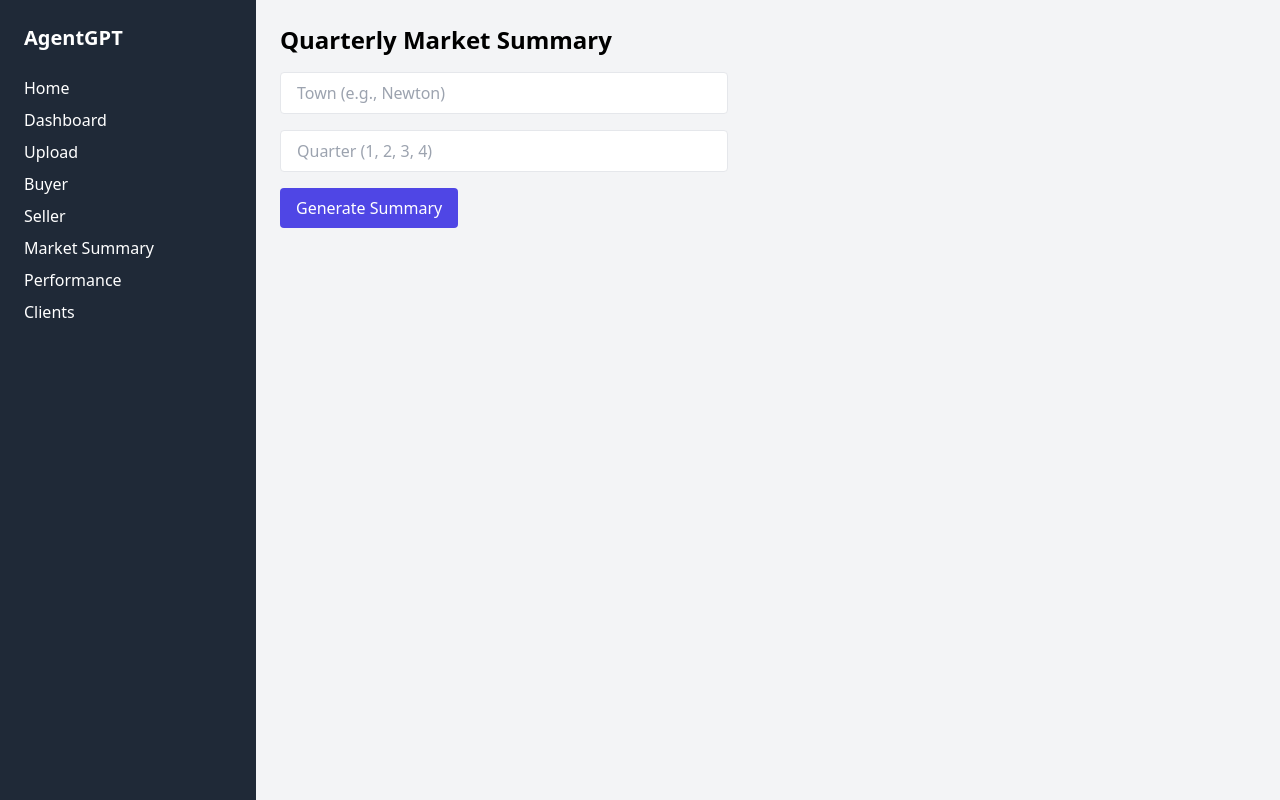
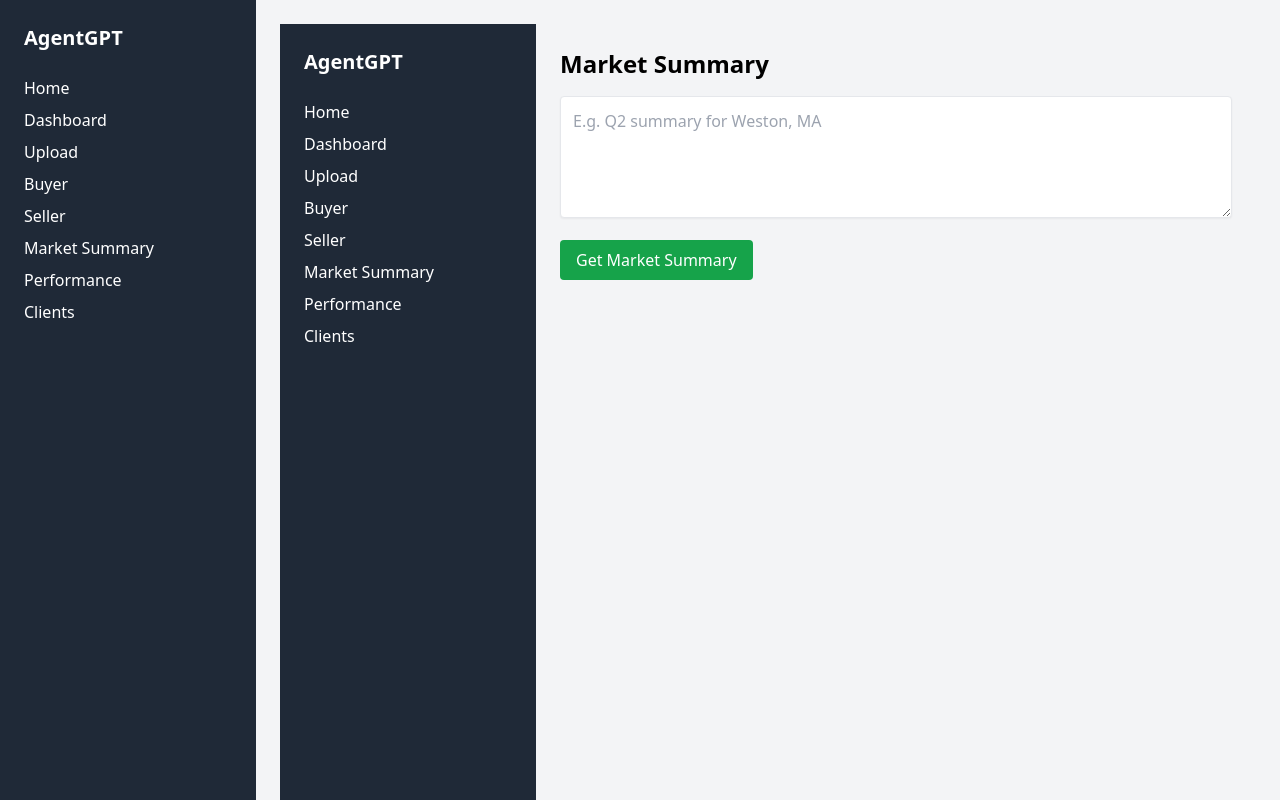
Before and after one commit to malsarraf98/agentgpt-prototype, a Next.js app: page /market-summary in a window 1280 px wide. Built offline with nearby package versions, Linux system fonts and the light colour scheme.

Commit message:
Update market-summary.js

```diff
--- a/pages/market-summary.js
+++ b/pages/market-summary.js
@@ -1,72 +1,52 @@
 import { useState } from "react";
+import Layout from "../components/Layout";
 
 export default function MarketSummary() {
-  const [formData, setFormData] = useState({
-    town: "",
-    quarter: ""
-  });
+  const [prompt, setPrompt] = useState("");
+  const [result, setResult] = useState("");
+  const [loading, setLoading] = useState(false);
 
-  const [summary, setSummary] = useState(null);
+  const handleSubmit = async (e) => {
+    e.preventDefault();
+    setLoading(true);
+    setResult("");
 
-  const handleChange = (e) => {
-    setFormData({ ...formData, [e.target.name]: e.target.value });
-  };
+    const res = await fetch("/api/market-summary", {
+      method: "POST",
+      headers: { "Content-Type": "application/json" },
+      body: JSON.stringify({ prompt }),
+    });
 
-  const handleSubmit = (e) => {
-    e.preventDefault();
-
-    setSummary({
-      stats: {
-        totalSales: 112,
-        medianPrice: "$1.43M",
-        medianDOM: 8,
-        overAsk: "64%"
-      },
-      commentary: `In Q${formData.quarter}, ${formData.town} saw strong demand with 64% of homes selling above asking. Inventory remains low, keeping competition high. The median sale price climbed slightly while time on market dropped to just 8 days.`
-    });
+    const data = await res.json();
+    setResult(data.result);
+    setLoading(false);
   };
 
   return (
-    <div>
-      <h1 className="text-2xl font-bold mb-4">Quarterly Market Summary</h1>
-      <form onSubmit={handleSubmit} className="space-y-4 max-w-md">
-        <input
-          name="town"
-          placeholder="Town (e.g., Newton)"
-          className="w-full px-4 py-2 border rounded"
-          onChange={handleChange}
-        />
-        <input
-          name="quarter"
-          placeholder="Quarter (1, 2, 3, 4)"
-          className="w-full px-4 py-2 border rounded"
-          onChange={handleChange}
+    <Layout>
+      <h1 className="text-2xl font-bold mb-4">Market Summary</h1>
+      <form onSubmit={handleSubmit} className="mb-6 space-y-4">
+        <textarea
+          className="w-full p-3 border rounded shadow-sm"
+          rows={4}
+          placeholder="E.g. Q2 summary for Weston, MA"
+          value={prompt}
+          onChange={(e) => setPrompt(e.target.value)}
         />
         <button
           type="submit"
-          className="bg-indigo-600 text-white px-4 py-2 rounded hover:bg-indigo-700"
+          className="bg-green-600 text-white px-4 py-2 rounded hover:bg-green-700"
+          disabled={loading}
         >
-          Generate Summary
+          {loading ? "Generating..." : "Get Market Summary"}
         </button>
       </form>
 
-      {summary && (
-        <div className="mt-6 space-y-4">
-          <div className="bg-white p-4 rounded shadow">
-            <h2 className="text-xl font-semibold mb-2">Stats</h2>
-            <ul className="list-disc list-inside">
-              <li>Total Sales: {summary.stats.totalSales}</li>
-              <li>Median Sale Price: {summary.stats.medianPrice}</li>
-              <li>Median Days on Market: {summary.stats.medianDOM}</li>
-              <li>% Over Ask: {summary.stats.overAsk}</li>
-            </ul>
-          </div>
-          <div className="bg-white p-4 rounded shadow">
-            <h2 className="text-xl font-semibold mb-2">Market Commentary</h2>
-            <p>{summary.commentary}</p>
-          </div>
+      {result && (
+        <div className="bg-white p-4 rounded shadow whitespace-pre-wrap border">
+          {result}
         </div>
       )}
-    </div>
+    </Layout>
   );
 }
```
